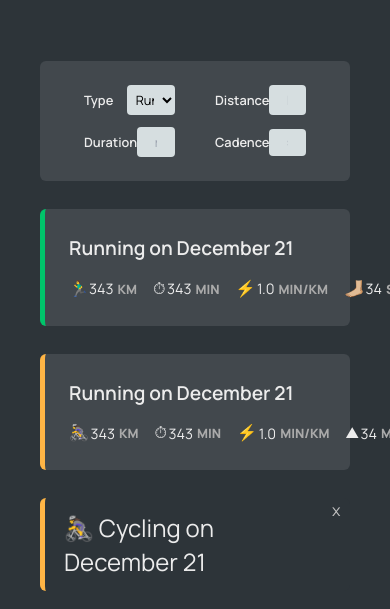
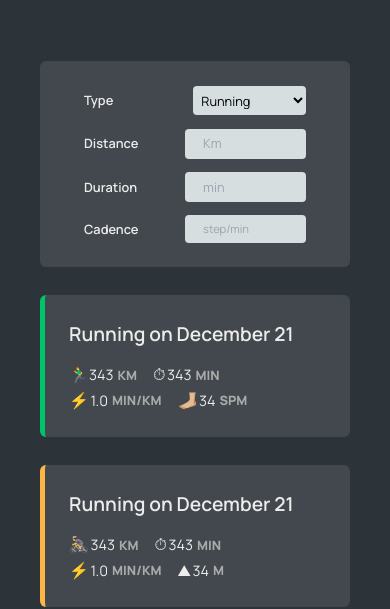
Before and after one commit to muhammad-ali79/mapty, a website: page src/index.html in a window 390 px wide. Shown: the part 492-1101 px from the top of the page. Drawn offline with Linux system fonts and the light colour scheme.

Commit message:
layout changes

```diff
--- a/src/index.html
+++ b/src/index.html
@@ -32,9 +32,9 @@
         <div class="flex flex-col">
           <!-- hidden form -->
           <form
-            class="mb-7 grid h-full grid-cols-2 items-center gap-x-10 gap-y-3 rounded-md bg-dark--2 px-11 py-6 transition-all duration-500"
+            class="mb-7 grid h-full items-center gap-x-10 gap-y-3 rounded-md bg-dark--2 px-11 py-6 transition-all duration-500 md:grid-cols-2"
           >
-            <div class="flex items-center">
+            <div class="xs:flex-row flex flex-col items-center">
               <label
                 for="select"
                 class="basis-[100%] text-[0.8rem] font-semibold"
@@ -50,7 +50,7 @@
               </select>
             </div>
 
-            <div class="flex items-center">
+            <div class="xs:flex-row flex flex-col items-center">
               <label for="" class="basis-[100%] text-[0.8rem] font-semibold"
                 >Distance</label
               >
@@ -61,7 +61,7 @@
               />
             </div>
 
-            <div class="flex items-center">
+            <div class="xs:flex-row flex flex-col items-center">
               <label for="" class="basis-[100%] text-[0.8rem] font-semibold"
                 >Duration</label
               >
@@ -72,7 +72,7 @@
               />
             </div>
 
-            <div class="flex items-center">
+            <div class="xs:flex-row flex flex-col items-center">
               <label for="" class="basis-[100%] text-[0.8rem] font-semibold"
                 >Cadence</label
               >
@@ -83,7 +83,7 @@
               />
             </div>
 
-            <div class="flex hidden items-center">
+            <div class="xs:flex-row flex hidden flex-col items-center">
               <label for="" class="basis-[100%] text-[0.8rem] font-semibold"
                 >Elven Gain</label
               >
@@ -97,12 +97,12 @@
 
           <!-- For Runing -->
           <div
-            class="mb-7 grid cursor-pointer grid-cols-4 flex-col gap-x-6 gap-y-3 rounded-md border-l-[5px] border-brand--2 bg-dark--2 px-6 py-6"
+            class="mb-7 grid cursor-pointer flex-col gap-x-6 gap-y-3 rounded-md border-l-[5px] border-brand--2 bg-dark--2 px-6 py-6 md:grid-cols-4"
           >
             <h2 class="col-start-1 col-end-[-1] text-[1.2rem] font-semibold">
               Running on December 21
             </h2>
-            <div class="flex gap-x-4">
+            <div class="flex flex-wrap gap-x-4 md:flex-nowrap">
               <div class="flex items-center">
                 <p>🏃‍♂️</p>
                 <span class="mr-1 text-[0.9rem]">343 </span>
@@ -143,12 +143,12 @@
 
           <!-- For cycling -->
           <div
-            class="mb-7 grid cursor-pointer grid-cols-4 flex-col gap-x-6 gap-y-3 rounded-md border-l-[5px] border-brand--1 bg-dark--2 px-6 py-6"
+            class="mb-7 grid cursor-pointer flex-col gap-x-6 gap-y-3 rounded-md border-l-[5px] border-brand--1 bg-dark--2 px-6 py-6 md:grid-cols-4"
           >
             <h2 class="col-start-1 col-end-[-1] text-[1.2rem] font-semibold">
               Running on December 21
             </h2>
-            <div class="flex gap-x-4">
+            <div class="flex flex-wrap gap-x-4 md:flex-nowrap">
               <div class="flex items-center">
                 <p class="mr-[0.1rem]">🚴‍♀️</p>
                 <span class="mr-1 text-[0.9rem]">343 </span>
@@ -189,18 +189,16 @@
 
           <!-- popups -->
           <div
-            class="relative rounded-md border-l-[5px] border-brand--1 bg-dark--1 text-light--2"
+            class="relative h-[3rem] w-[15rem] rounded-md border-l-[5px] border-brand--1 bg-dark--1 text-light--2"
           >
-            <h4
-              class="mx-[19px] my-[13px] w-[188px] text-[1.5rem] leading-[1.4]"
-            >
+            <h4 class="px-[0.3rem] py-[10px] text-center text-[0.9rem]">
               🚴‍♀️ Cycling on December 21
             </h4>
 
             <div></div>
             <a
               href="#"
-              class="absolute right-0 top-0 h-[14px] w-[18px] text-[#c3c3c3] no-underline"
+              class="absolute right-0 top-0 h-[14px] w-[18px] pr-[4px] pt-[4px] font-bold text-[#c3c3c3] no-underline"
               >x</a
             >
           </div>
--- a/tailwind.config.js
+++ b/tailwind.config.js
@@ -12,6 +12,10 @@ module.exports = {
         "light--2": "#ececec",
         "light--3": "rgb(214, 222, 224)",
       },
+
+      screens: {
+        xs: "321px",
+      },
     },
   },
   plugins: [],
```
Also changed, not shown: src/output.css.
